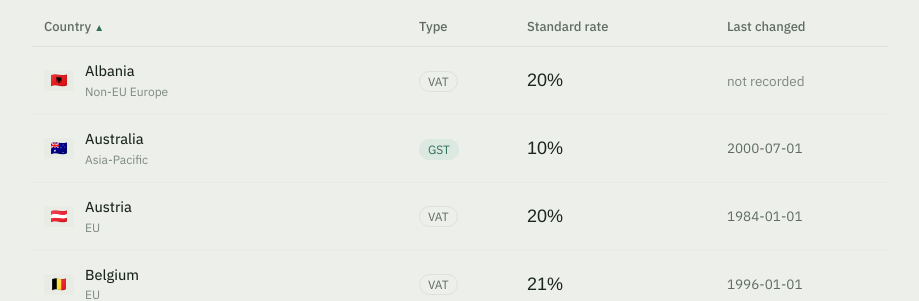
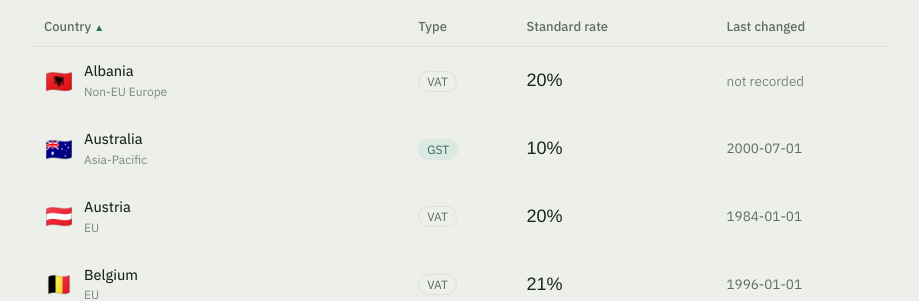
Before and after one commit to ElenaMM123/vat-tracker, a plain HTML site: page index.html in a window 1280 px wide. Shown: the part 502-803 px from the top of the page, without its empty margins (180-1099 px from the left). Drawn offline with Linux system fonts and the light colour scheme.

Commit message:
style: enlarge flags and remove the box behind them
Co-Authored-By: Claude Opus 4.8 <noreply@anthropic.com>
Claude-Session: https://claude.ai/code/session_01YNXkWXMhB97rbxgiTN63f7

```diff
--- a/index.html
+++ b/index.html
@@ -118,8 +118,8 @@
              vertical-align:middle; }
   tbody tr:hover td { background:var(--surface); }
 
-  .flag { display:inline-grid; place-items:center; width:30px; height:21px; border-radius:3px;
-          background:var(--line-soft); font-size:14px; margin-right:11px; vertical-align:middle; }
+  .flag { display:inline-grid; place-items:center; width:30px; font-size:22px; line-height:1;
+          margin-right:10px; vertical-align:middle; }
   .cty { display:inline-flex; flex-direction:column; vertical-align:middle; }
   .cty .nm { font-weight:450; }
   .cty .rg { font-size:12px; color:var(--faint); margin-top:1px; }
```
